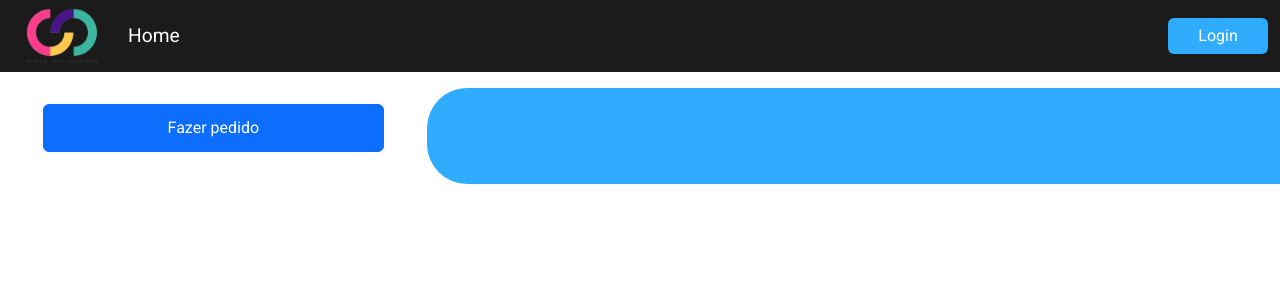
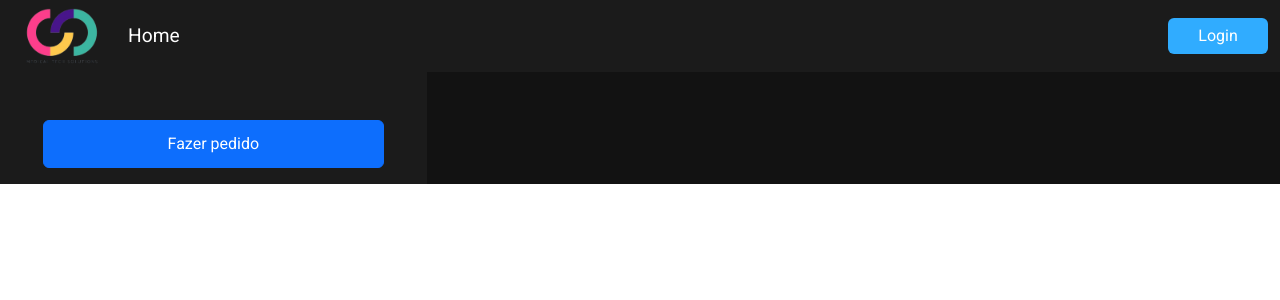
Before and after one commit to guverissimo/global-solution-, a React (Vite) app: page /dashboard in a window 1280 px wide. Shown: the top 300 px of the page. Built offline with nearby package versions, Linux system fonts and the light colour scheme; data requests are answered from the project's data file.

Commit message:
add new style dashboard

```diff
--- a/src/components/Navegacao.jsx
+++ b/src/components/Navegacao.jsx
@@ -34,7 +34,7 @@ const Navegacao = () => {
                   className="btn myButton"
                   onClick={handleLogout}
                 >
-                  <p className="myBtn-link">myBtn-link</p>
+                  <p className="myBtn-link">Logout</p>
                 </button>
               ) : (
                 <button className="btn btn-primary myButton">
--- a/src/css/components/_dashboard.sass
+++ b/src/css/components/_dashboard.sass
@@ -1,6 +1,5 @@
 @import '../abs/_var'
 .dashboard-container
-    margin-top: 1rem
     width: 100%
     height: 100%
     display: grid
@@ -10,26 +9,27 @@
     .modal-button
         grid-area: modal
         width: 100%
+        height: 100%
         display: flex
         flex-direction: column
         align-items: center
-        margin: 1rem 0
         justify-content: start
+        background-color: #1b1b1b
         .open-modal-button
             width: 80%
             margin: 0 auto
             height: 3rem
+            margin-top:3rem
             margin-bottom: 1rem
     .remedios-section
         grid-area: card
         display: grid
         grid-template-columns: 1fr
-        background-color: $bg-cor1
-        border-radius: 40px 40px 0 0
-        padding: 2rem
+        background-color: #121212
+        padding: 3rem 2rem
         padding-right: 1rem
         .card-remedio
-            background-color: #0a1763
+            background-color: #1b1b1b
             padding: 20px
             margin: 10px 20px
             color: white
@@ -63,9 +63,8 @@
         .modal-button
             align-items: start
         .remedios-section
+            grid-template-columns: 1fr 1fr
 
-            grid-template-columns: 1fr 1fr
-            border-radius: 40px 0 0 40px
 
 @media screen and (min-width: 1200px)
     .dashboard-container
--- a/src/css/style.css
+++ b/src/css/style.css
@@ -92,7 +92,6 @@ h1, p {
 }
 
 .dashboard-container {
-  margin-top: 1rem;
   width: 100%;
   height: 100%;
   display: grid;
@@ -103,29 +102,30 @@ h1, p {
 .dashboard-container .modal-button {
   grid-area: modal;
   width: 100%;
+  height: 100%;
   display: flex;
   flex-direction: column;
   align-items: center;
-  margin: 1rem 0;
   justify-content: start;
+  background-color: #1b1b1b;
 }
 .dashboard-container .modal-button .open-modal-button {
   width: 80%;
   margin: 0 auto;
   height: 3rem;
+  margin-top: 3rem;
   margin-bottom: 1rem;
 }
 .dashboard-container .remedios-section {
   grid-area: card;
   display: grid;
   grid-template-columns: 1fr;
-  background-color: #30acff;
-  border-radius: 40px 40px 0 0;
-  padding: 2rem;
+  background-color: #121212;
+  padding: 3rem 2rem;
   padding-right: 1rem;
 }
 .dashboard-container .remedios-section .card-remedio {
-  background-color: #0a1763;
+  background-color: #1b1b1b;
   padding: 20px;
   margin: 10px 20px;
   color: white;
@@ -167,7 +167,6 @@ h1, p {
   }
   .dashboard-container .remedios-section {
     grid-template-columns: 1fr 1fr;
-    border-radius: 40px 0 0 40px;
   }
 }
 @media screen and (min-width: 1200px) {
--- a/src/routes/Home.jsx
+++ b/src/routes/Home.jsx
@@ -33,6 +33,17 @@ const Home = () => {
               distribuição, administração, monitoramento e utilização de seus
               medicamentos, aumentendo a segurança e a satisfacação de seu
               paciente.
+              A solução desenvolvida pela Medical Tech é projetada para a
+              otimização do atendimento ao paciente, em relação à medição que é
+              aplicada dentro dos hospitais, tal como oferecer ao cliente algo
+              seguro, inteligente aumentando a eficiência do atendimento,
+              beneficiando tanto o hospital quanto o cliente. A nossa tecnologia
+              traz total autonomia para a melhor administração de recursos,
+              armazenamento e distribuição dos medicamentos, sendo a maior
+              vantagem na distribuição da medicação para o paciente Trata-se de
+              uma solução que traz eficiência, segurança tanto na parte de
+              armazenar e monitorar o medicamento, evitando possível falha
+              humana, quanto na questão de confiança de manutenção.
             </h5>
           </div>
         </section>
```
Also changed, not shown: 1 other file (tests, documents, lock files or other folders). Lines whose indentation alone changed are shown as unchanged.
